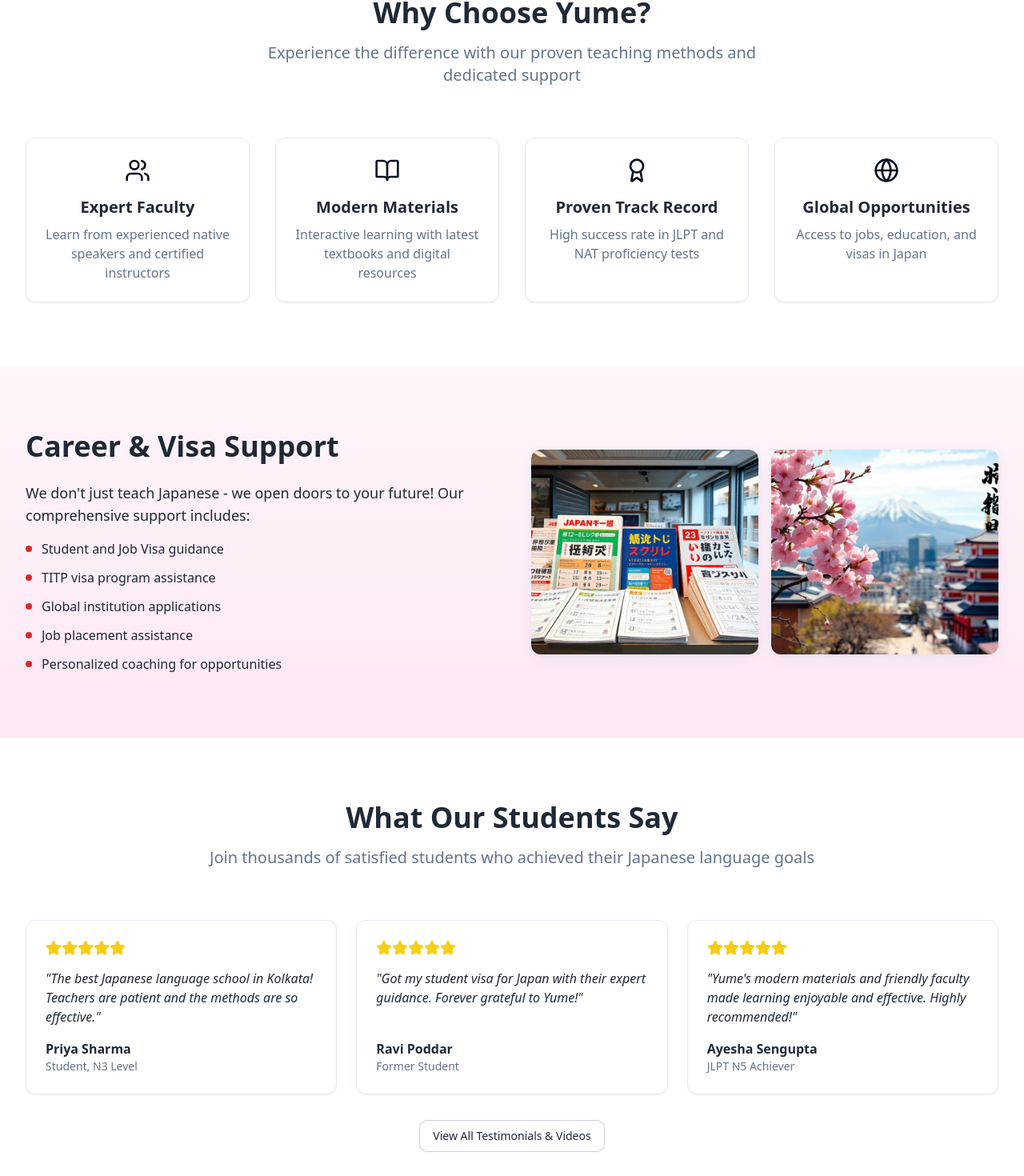
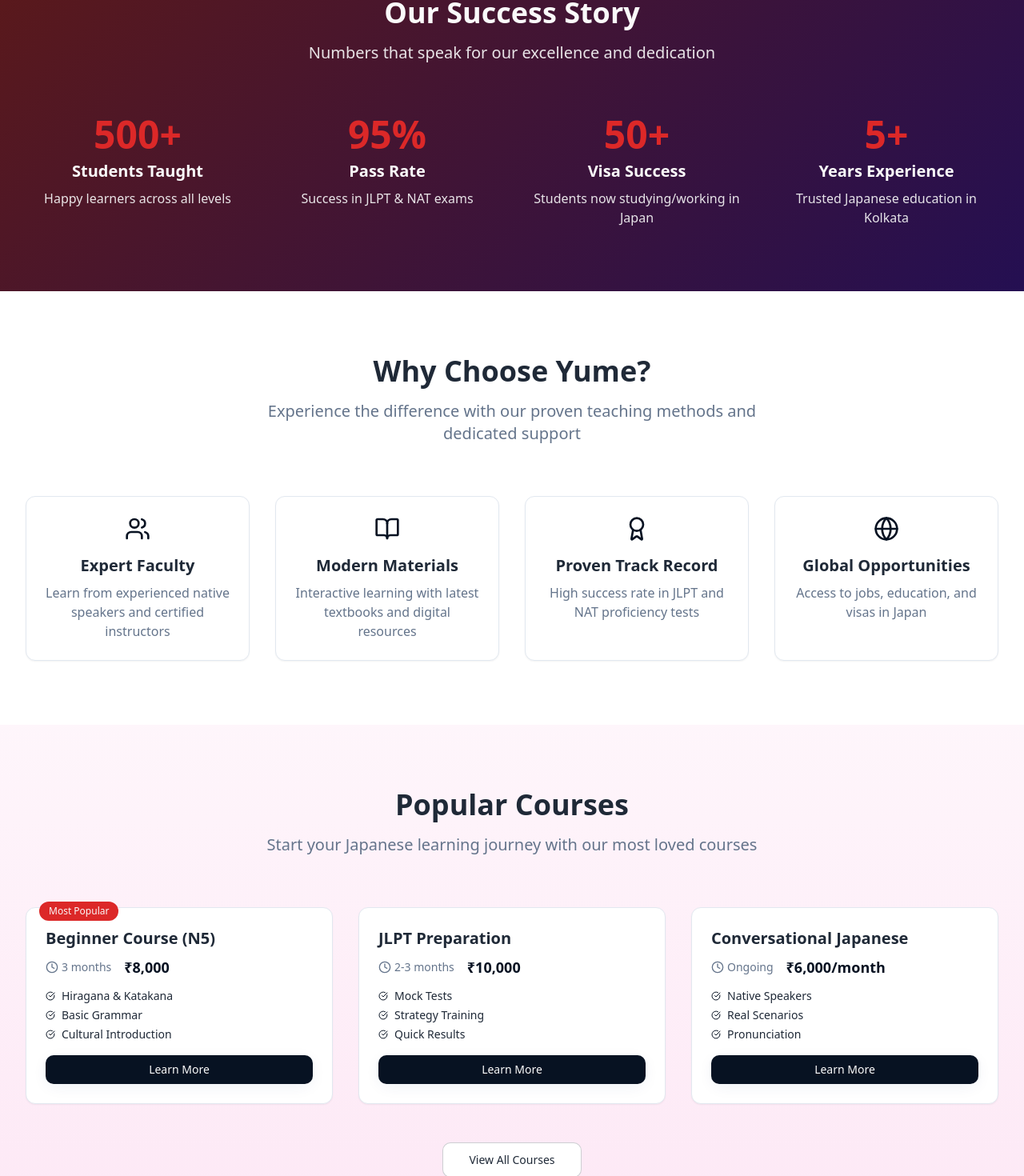
Before and after one commit to Panchammmm/yjls.kolkata, a React (Vite) app: page / in a window 1280 px wide. Shown: the part 948-2418 px from the top of the page at 80% size. Built offline with nearby package versions, Linux system fonts and the light colour scheme.

Commit message:
enhanced-home-page

```diff
--- a/src/pages/Home.tsx
+++ b/src/pages/Home.tsx
@@ -1,6 +1,6 @@
 import { Button } from "@/components/ui/button";
 import { Card, CardContent } from "@/components/ui/card";
-import { Star, Users, BookOpen, Award, Globe, Heart } from "lucide-react";
+import { Star, Users, BookOpen, Award, Globe, Heart, Clock, CheckCircle, Play, Calendar, MapPin, Phone, Mail } from "lucide-react";
 import heroImage from "@/assets/hero-classroom.jpg";
 import learningMaterials from "@/assets/learning-materials.jpg";
 import studentsLearning from "@/assets/students-learning.jpg";
@@ -51,6 +51,62 @@
     }
   ];
 
+  // NEW SECTIONS DATA
+  const courses = [
+    {
+      title: "Beginner Course (N5)",
+      duration: "3 months",
+      price: "₹8,000",
+      features: ["Hiragana & Katakana", "Basic Grammar", "Cultural Introduction"],
+      popular: true
+    },
+    {
+      title: "JLPT Preparation",
+      duration: "2-3 months",
+      price: "₹10,000",
+      features: ["Mock Tests", "Strategy Training", "Quick Results"],
+      popular: false
+    },
+    {
+      title: "Conversational Japanese",
+      duration: "Ongoing",
+      price: "₹6,000/month",
+      features: ["Native Speakers", "Real Scenarios", "Pronunciation"],
+      popular: false
+    }
+  ];
+
+  const stats = [
+    { number: "500+", label: "Students Taught", description: "Happy learners across all levels" },
+    { number: "95%", label: "Pass Rate", description: "Success in JLPT & NAT exams" },
+    { number: "50+", label: "Visa Success", description: "Students now studying/working in Japan" },
+    { number: "5+", label: "Years Experience", description: "Trusted Japanese education in Kolkata" }
+  ];
+
+  const upcomingEvents = [
+    {
+      date: "15",
+      month: "Sep",
+      title: "Free Japanese Cultural Workshop",
+      time: "2:00 PM - 4:00 PM",
+      type: "Workshop"
+    },
+    {
+      date: "22",
+      month: "Sep",
+      title: "JLPT N5 Mock Test",
+      time: "10:00 AM - 12:00 PM",
+      type: "Test"
+    },
+    {
+      date: "30",
+      month: "Sep",
+      title: "Japan Study Visa Seminar",
+      time: "3:00 PM - 5:00 PM",
+      type: "Seminar"
+    }
+  ];
+
   return (
     <div className="min-h-screen">
       {/* Hero Section */}
@@ -62,8 +118,8 @@
           <div className="absolute inset-0 bg-gradient-to-r from-primary/90 to-primary/70"></div>
         </div>
 
-        <div className="relative z-10 text-center text-primary-foreground max-w-6xl mx-auto px-4 sm:px-6 lg:px-8">
-          <h1 className="text-2xl sm:text-3xl md:text-4xl lg:text-5xl xl:text-6xl font-bold mb-4 sm:mb-6 animate-fade-in leading-tight">
+        <div className="relative z-10 text-center text-primary-foreground max-w-6xl mx-auto px-8">
+          <h1 className="text-[28px] sm:text-3xl md:text-4xl lg:text-5xl xl:text-6xl font-bold mb-4 sm:mb-6 animate-fade-in leading-tight">
             Learn Japanese the Fun and Easy Way at{" "}
             <span className="text-secondary">Yume Japanese Language School</span>
           </h1>
@@ -82,6 +138,32 @@
         </div>
       </section>
 
+      {/* NEW: Statistics Section */}
+      <section className="py-12 sm:py-16 lg:py-20 bg-gradient-primary text-primary-foreground">
+        <div className="max-w-7xl mx-auto px-4 sm:px-6 lg:px-8">
+          <div className="text-center mb-12 sm:mb-16">
+            <h2 className="text-2xl sm:text-3xl lg:text-4xl font-bold mb-3 sm:mb-4">
+              Our Success Story
+            </h2>
+            <p className="text-lg sm:text-xl opacity-90 max-w-2xl mx-auto px-4">
+              Numbers that speak for our excellence and dedication
+            </p>
+          </div>
+
+          <div className="grid grid-cols-2 lg:grid-cols-4 gap-6 sm:gap-8">
+            {stats.map((stat, index) => (
+              <div key={index} className="text-center">
+                <div className="text-3xl sm:text-4xl lg:text-5xl font-bold text-secondary mb-2">
+                  {stat.number}
+                </div>
+                <h3 className="text-lg sm:text-xl font-semibold mb-1 sm:mb-2">{stat.label}</h3>
+                <p className="text-sm sm:text-base opacity-90 leading-relaxed">{stat.description}</p>
+              </div>
+            ))}
+          </div>
+        </div>
+      </section>
+
       {/* Benefits Section */}
       <section className="py-12 sm:py-16 lg:py-20 bg-background">
         <div className="max-w-7xl mx-auto px-4 sm:px-6 lg:px-8">
@@ -94,18 +176,71 @@
             </p>
           </div>
 
-          <div className="grid grid-cols-1 sm:grid-cols-2 lg:grid-cols-4 gap-6 sm:gap-8">
+          <div className="grid grid-cols-2 lg:grid-cols-4 gap-4 sm:gap-8">
             {benefits.map((benefit, index) => (
-              <Card key={index} className="text-center hover:shadow-elegant transition-all duration-300 hover:-translate-y-1 mx-2 sm:mx-0">
+              <Card key={index} className="text-center hover:shadow-elegant transition-all duration-300 hover:-translate-y-1">
                 <CardContent className="p-4 sm:p-6">
                   <div className="text-primary mb-3 sm:mb-4 flex justify-center">
                     {benefit.icon}
                   </div>
-                  <h3 className="text-lg sm:text-xl font-semibold mb-2">{benefit.title}</h3>
+                  <h3 className="text-md sm:text-xl font-semibold mb-2">{benefit.title}</h3>
                   <p className="text-sm sm:text-base text-muted-foreground leading-relaxed">{benefit.description}</p>
                 </CardContent>
               </Card>
             ))}
+          </div>
+        </div>
+      </section>
+
+      {/* NEW: Popular Courses Preview */}
+      <section className="py-12 sm:py-16 lg:py-20 bg-gradient-accent">
+        <div className="max-w-7xl mx-auto px-4 sm:px-6 lg:px-8">
+          <div className="text-center mb-12 sm:mb-16">
+            <h2 className="text-2xl sm:text-3xl lg:text-4xl font-bold text-foreground mb-3 sm:mb-4">
+              Popular Courses
+            </h2>
+            <p className="text-lg sm:text-xl text-muted-foreground max-w-2xl mx-auto px-4">
+              Start your Japanese learning journey with our most loved courses
+            </p>
+          </div>
+
+          <div className="grid grid-cols-1 md:grid-cols-2 lg:grid-cols-3 gap-6 sm:gap-8">
+            {courses.map((course, index) => (
+              <Card key={index} className="relative hover:shadow-elegant transition-all duration-300 hover:-translate-y-1">
+                {course.popular && (
+                  <div className="absolute -top-2 left-4 bg-secondary text-secondary-foreground px-3 py-1 rounded-full text-xs font-medium z-10">
+                    Most Popular
+                  </div>
+                )}
+                <CardContent className="p-4 sm:p-6">
+                  <h3 className="text-lg sm:text-xl font-semibold mb-2">{course.title}</h3>
+                  <div className="flex items-center space-x-4 text-sm text-muted-foreground mb-3">
+                    <div className="flex items-center space-x-1">
+                      <Clock className="h-4 w-4" />
+                      <span>{course.duration}</span>
+                    </div>
+                    <div className="text-lg font-bold text-primary">{course.price}</div>
+                  </div>
+                  <ul className="space-y-1 mb-4">
+                    {course.features.map((feature, idx) => (
+                      <li key={idx} className="flex items-center space-x-2 text-sm">
+                        <CheckCircle className="h-3 w-3 text-primary flex-shrink-0" />
+                        <span>{feature}</span>
+                      </li>
+                    ))}
+                  </ul>
+                  <Button className="w-full" size="sm">
+                    Learn More
+                  </Button>
+                </CardContent>
+              </Card>
+            ))}
+          </div>
+
+          <div className="text-center mt-8 sm:mt-12">
+            <Button asChild variant="outline" size="lg">
+              <a href="/courses">View All Courses</a>
+            </Button>
           </div>
         </div>
       </section>
@@ -122,7 +257,7 @@
                 <p className="text-base sm:text-lg leading-relaxed text-center lg:text-left">
                   We don't just teach Japanese - we open doors to your future! Our comprehensive support includes:
                 </p>
-                <ul className="space-y-2 sm:space-y-3 max-w-lg mx-auto lg:mx-0">
+                <ul className="space-y-2 sm:space-y-3 max-w-lg ml-2 sm:ml-0 sm:mx-0">
                   <li className="flex items-start space-x-3">
                     <div className="w-2 h-2 bg-secondary rounded-full mt-2 flex-shrink-0"></div>
                     <span className="text-sm sm:text-base">Student and Job Visa guidance</span>
@@ -158,6 +293,56 @@
                 className="rounded-lg shadow-soft w-full h-48 sm:h-64 object-cover"
               />
             </div>
+          </div>
+        </div>
+      </section>
+
+      {/* NEW: Upcoming Events */}
+      <section className="py-12 sm:py-16 lg:py-20 bg-background">
+        <div className="max-w-7xl mx-auto px-4 sm:px-6 lg:px-8">
+          <div className="text-center mb-12 sm:mb-16">
+            <h2 className="text-2xl sm:text-3xl lg:text-4xl font-bold text-foreground mb-3 sm:mb-4">
+              Upcoming Events
+            </h2>
+            <p className="text-lg sm:text-xl text-muted-foreground max-w-2xl mx-auto px-4">
+              Join our free workshops, seminars, and cultural events
+            </p>
+          </div>
+
+          <div className="grid grid-cols-1 md:grid-cols-2 lg:grid-cols-3 gap-6 sm:gap-8">
+            {upcomingEvents.map((event, index) => (
+              <Card key={index} className="hover:shadow-elegant transition-all duration-300 hover:-translate-y-1">
+                <CardContent className="p-4 sm:p-6">
+                  <div className="flex items-start space-x-4">
+                    <div className="text-center">
+                      <div className="text-2xl sm:text-3xl font-bold text-primary">{event.date}</div>
+                      <div className="text-sm text-muted-foreground uppercase">{event.month}</div>
+                    </div>
+                    <div className="flex-1">
+                      <div className="flex items-center space-x-2 mb-2">
+                        <span className="bg-primary/10 text-primary px-2 py-1 rounded text-xs font-medium">
+                          {event.type}
+                        </span>
+                      </div>
+                      <h3 className="text-lg font-semibold mb-1">{event.title}</h3>
+                      <div className="flex items-center space-x-1 text-sm text-muted-foreground">
+                        <Clock className="h-4 w-4" />
+                        <span>{event.time}</span>
+                      </div>
+                    </div>
+                  </div>
+                  <Button className="w-full mt-4" variant="outline" size="sm">
+                    Register Now
+                  </Button>
+                </CardContent>
+              </Card>
+            ))}
+          </div>
+
+          <div className="text-center mt-8 sm:mt-12">
+            <Button asChild variant="outline" size="lg">
+              <a href="/events">View All Events</a>
+            </Button>
           </div>
         </div>
       </section>
```
